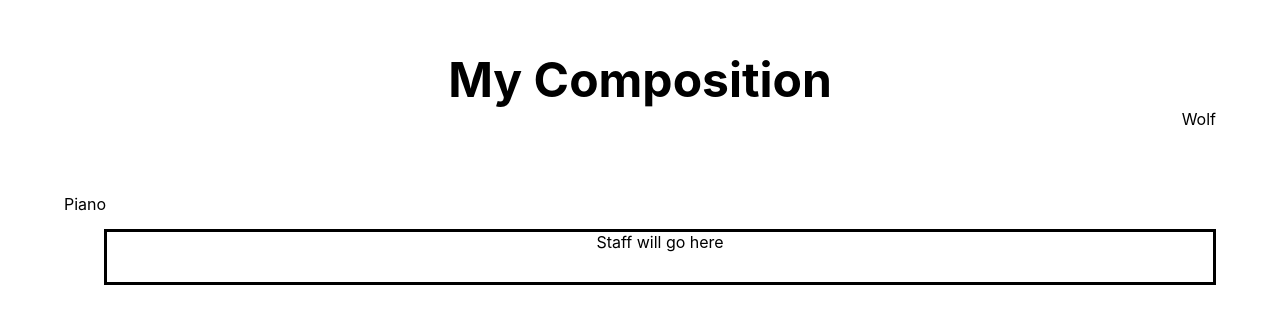
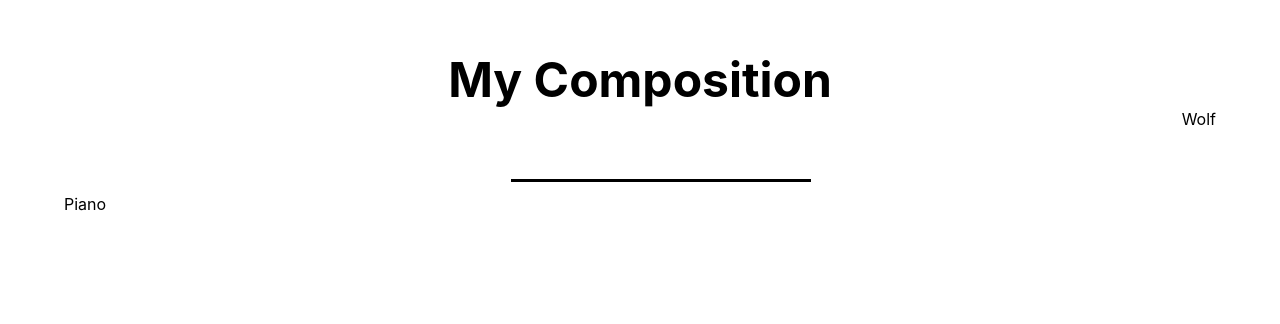
Before and after one commit to chriswolfdesign/hustle-front-web, a React (Create React App) app: page / in a window 1280 px wide. Shown: the top 324 px of the page. Built offline with nearby package versions, Linux system fonts and the light colour scheme.

Commit message:
Added the top line of the staff

```diff
--- a/src/components/staff/Staff.css
+++ b/src/components/staff/Staff.css
@@ -1,6 +1,5 @@
 .Staff {
     float: right;
-    border: 3px solid black;
     width: 96%;
     height: 100%;
 }
--- a/src/components/staff/Staff.tsx
+++ b/src/components/staff/Staff.tsx
@@ -1,8 +1,27 @@
-import React, { ReactElement } from "react";
+import React, { ReactElement, useEffect, useRef } from "react";
 import "./Staff.css";
 
 function Staff(): ReactElement {
-    return <div className="Staff">Staff will go here</div>;
+    const canvasRef = useRef<HTMLCanvasElement | null>(null);
+    const canvasCtxRef = React.useRef<CanvasRenderingContext2D | null>(null);
+
+    useEffect(() => {
+        if (canvasRef.current) {
+            const HEIGHT = canvasRef.current.height;
+            const WIDTH = canvasRef.current.width;
+            const LINE_THICKNESS = 3;
+
+            canvasCtxRef.current = canvasRef.current.getContext("2d");
+            const ctx = canvasCtxRef.current;
+            ctx!.fillRect(0, 0, canvasRef.current.width, LINE_THICKNESS);
+        }
+    }, []);
+
+    return (
+        <div id="Staff">
+            <canvas ref={canvasRef}></canvas>
+        </div>
+    );
 }
 
 export default Staff;
```
